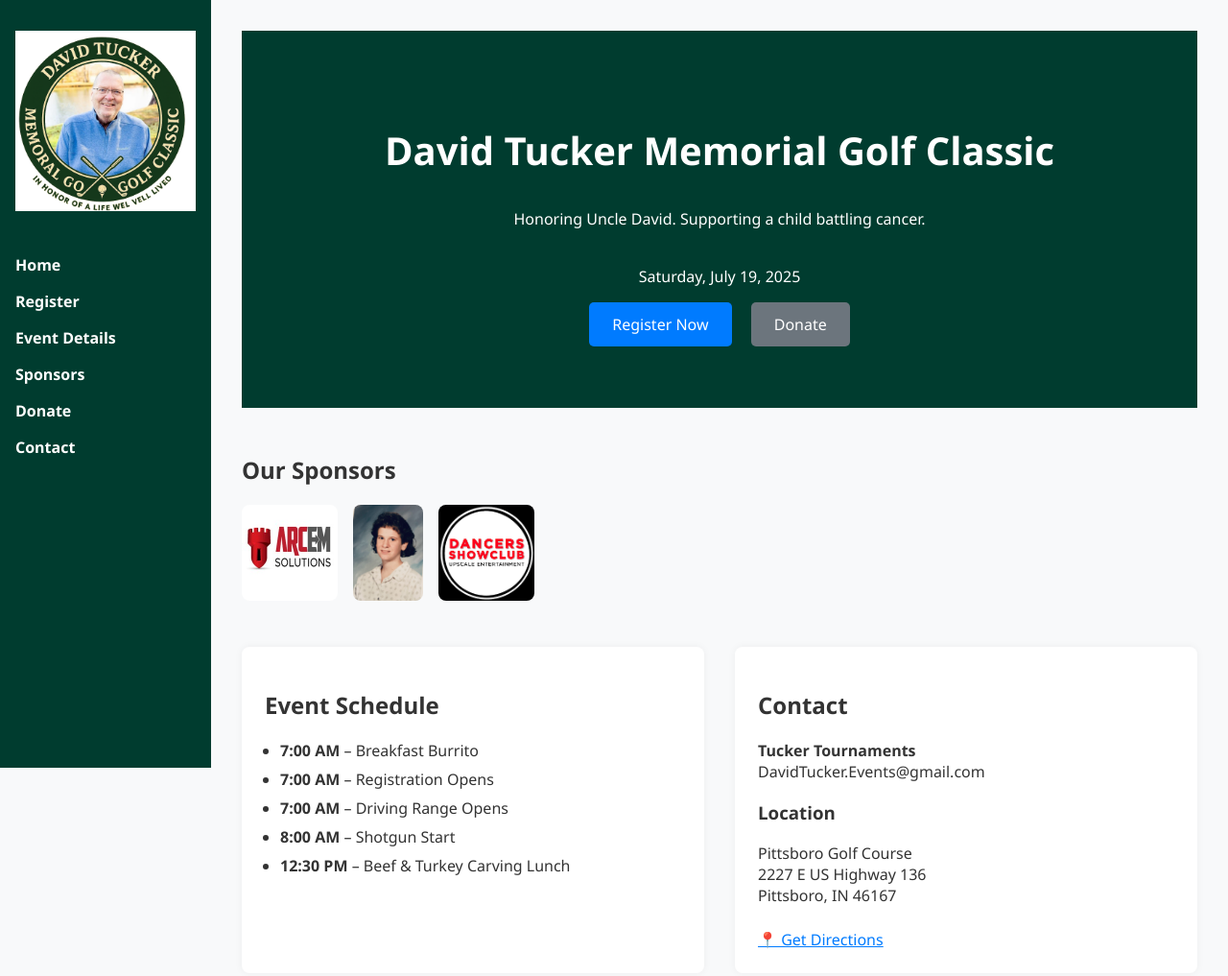
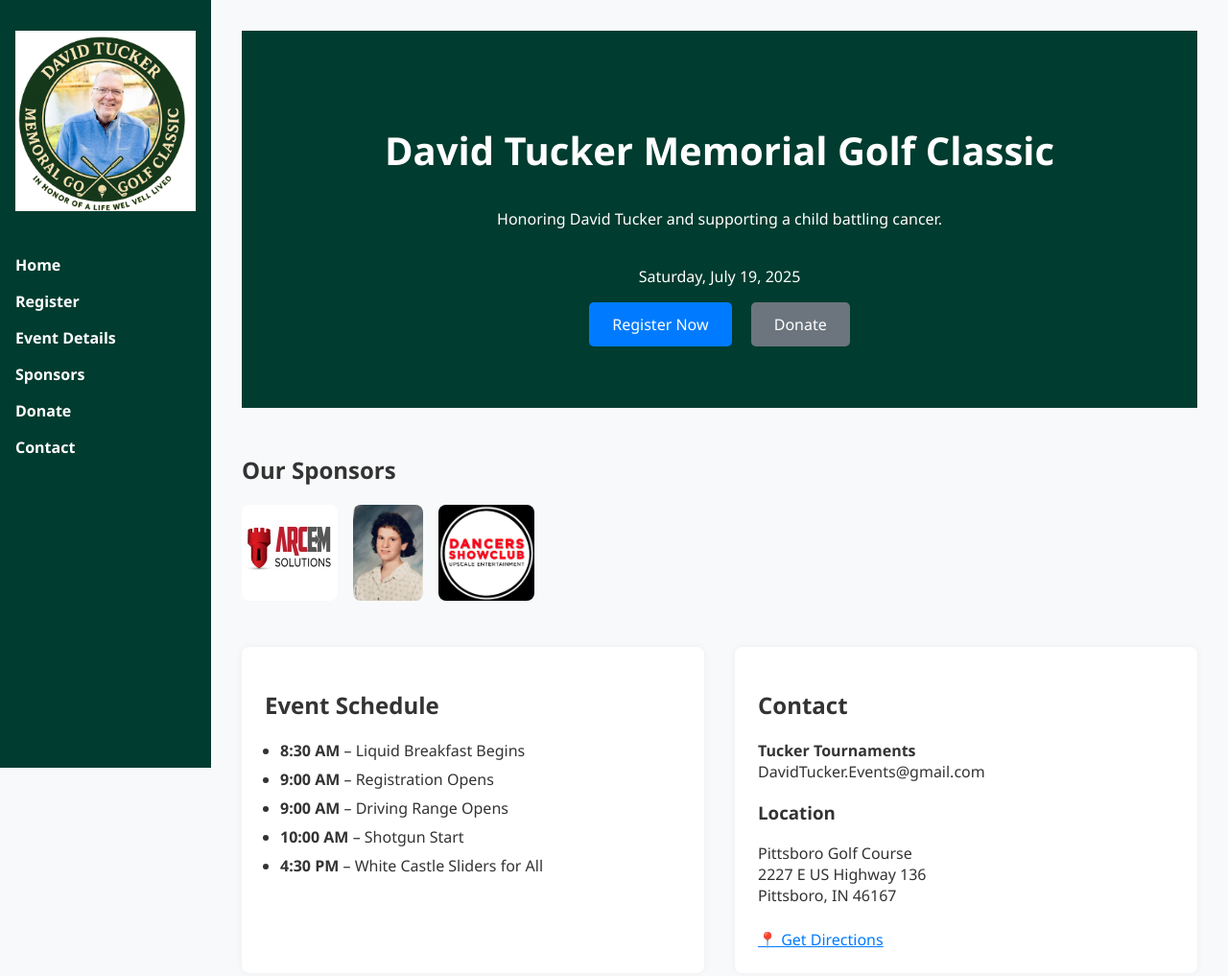
Before and after one commit to mbtucker25/david-tucker-events, a plain HTML site: page index.html in a window 1280 px wide. Shown: the top 1017 px of the page at 96% size. Drawn offline with Linux system fonts and the light colour scheme.

Commit message:
Updated tagline

```diff
--- a/index.html
+++ b/index.html
@@ -30,7 +30,7 @@
       <!-- Hero -->
       <section class="hero-banner">
         <h1>David Tucker Memorial Golf Classic</h1>
-        <p>Honoring Uncle David. Supporting a child battling cancer.</p><br>Saturday, July 19, 2025</p>
+        <p>Honoring David Tucker and supporting a child battling cancer.</p><br>Saturday, July 19, 2025</p>
         <div class="hero-buttons">
           <a href="register.html" class="btn">Register Now</a>
           <a href="#donate" class="btn secondary">Donate</a>
@@ -53,11 +53,11 @@
         <div class="event-text">
           <h2>Event Schedule</h2>
           <ul>
-            <li><strong>7:00 AM</strong> – Breakfast Burrito</li>
-            <li><strong>7:00 AM</strong> – Registration Opens</li>
-            <li><strong>7:00 AM</strong> – Driving Range Opens</li>
-            <li><strong>8:00 AM</strong> – Shotgun Start</li>
-            <li><strong>12:30 PM</strong> – Beef & Turkey Carving Lunch</li>
+            <li><strong>8:30 AM</strong> – Liquid Breakfast Begins</li>
+            <li><strong>9:00 AM</strong> – Registration Opens</li>
+            <li><strong>9:00 AM</strong> – Driving Range Opens</li>
+            <li><strong>10:00 AM</strong> – Shotgun Start</li>
+            <li><strong>4:30 PM</strong> – White Castle Sliders for All</li>
           </ul>
         </div>
         <div class="contact-box">
```
